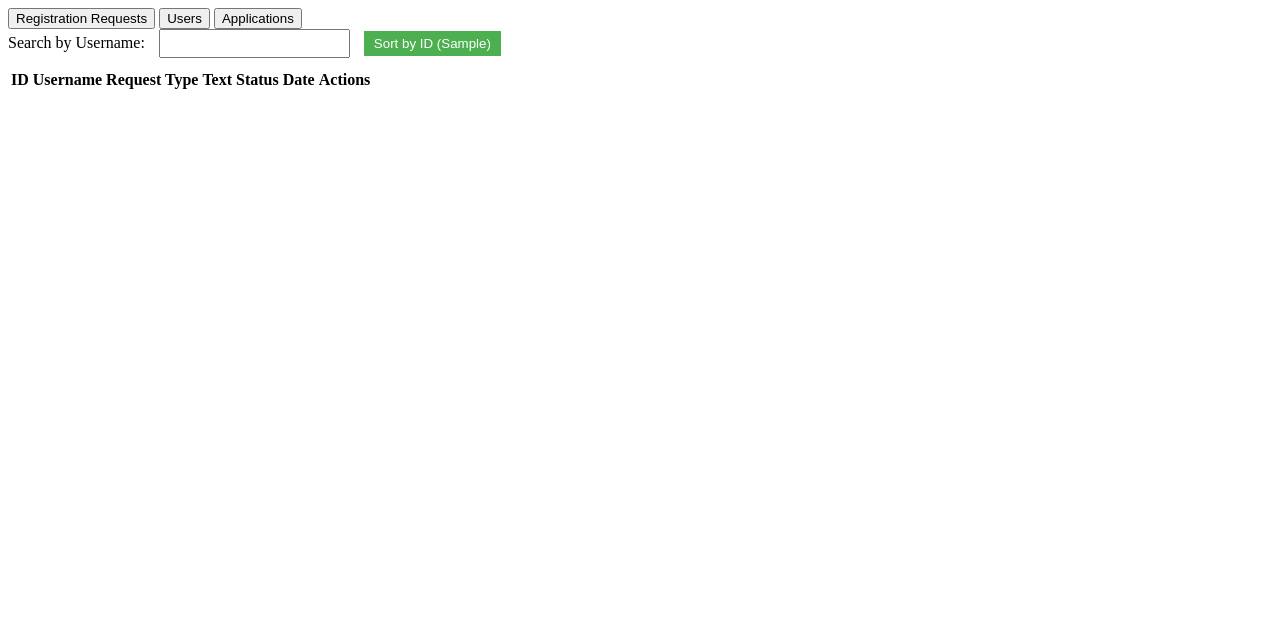
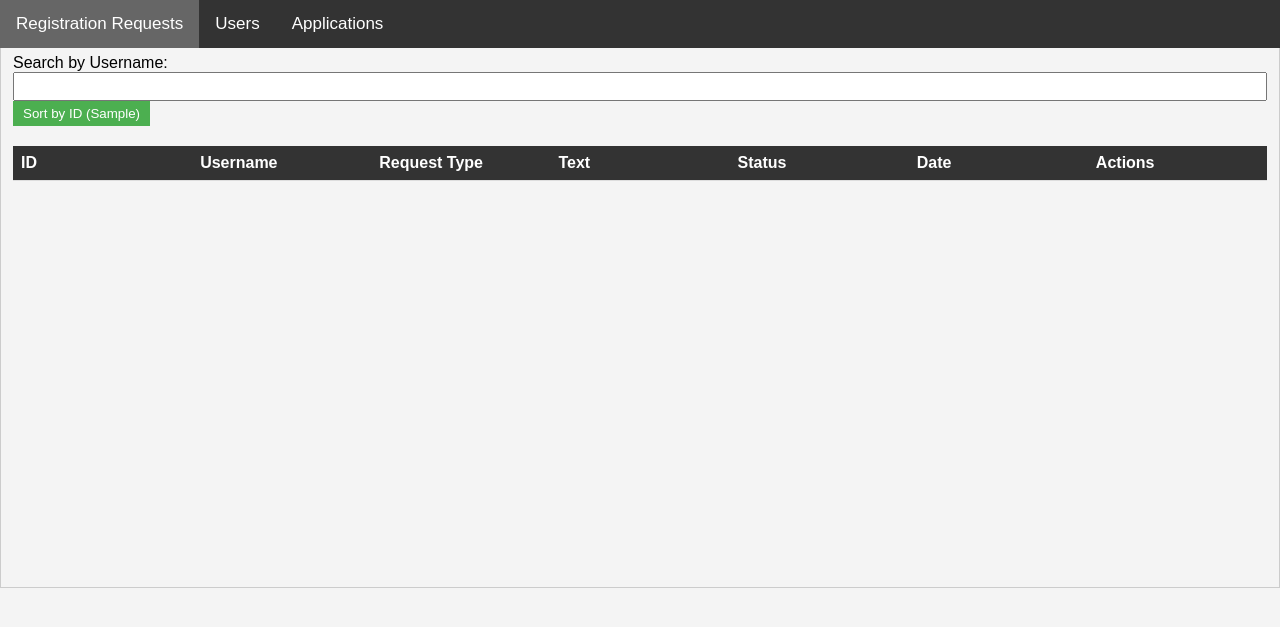
Before and after one commit to xsemashko/random_data, a Flask app: template admin_console/templates/index.html in a window 1280 px wide. Shown: the top 627 px of the page. Run offline with Flask 3, Linux system fonts and the light colour scheme; the template is opened without the code that fills it: most values are stand-ins (such as "Sample title", 1, 10 or a date in 2020); lists and menus that the app fills with data are empty.

Commit message:
Update styles.css

```diff
--- a/admin_console/static/styles.css
+++ b/admin_console/static/styles.css
@@ -1,3 +1,91 @@
+body {
+    font-family: Arial, sans-serif;
+    background-color: #f4f4f4;
+    margin: 0;
+    padding: 0;
+}
+
+.tabs {
+    overflow: hidden;
+    background-color: #333;
+}
+
+.tablink {
+    background-color: inherit;
+    float: left;
+    border: none;
+    outline: none;
+    cursor: pointer;
+    padding: 14px 16px;
+    transition: 0.3s;
+    font-size: 17px;
+    color: white;
+}
+
+.tablink:hover {
+    background-color: #555;
+}
+
+.tablink.active {
+    background-color: #666;
+}
+
+.tabcontent {
+    display: none;
+    padding: 6px 12px;
+    border: 1px solid #ccc;
+    border-top: none;
+}
+
+table {
+    width: 100%;
+    border-collapse: collapse;
+    margin-top: 20px;
+}
+
+th, td {
+    padding: 8px;
+    text-align: left;
+    border-bottom: 1px solid #ddd;
+}
+
+th {
+    background-color: #333;
+    color: white;
+    position: sticky;
+    top: 0;
+}
+
+tbody {
+    display: block;
+    height: 400px;
+    overflow-y: auto;
+}
+
+thead, tbody tr {
+    display: table;
+    width: 100%;
+    table-layout: fixed;
+}
+
+input[type="text"] {
+    width: 100%;
+    padding: 5px;
+    box-sizing: border-box;
+}
+
+button {
+    padding: 5px 10px;
+    background-color: #4CAF50;
+    color: white;
+    border: none;
+    cursor: pointer;
+}
+
+button:hover {
+    background-color: #45a049;
+}
+
 .controls {
     margin-bottom: 10px;
 }
```
